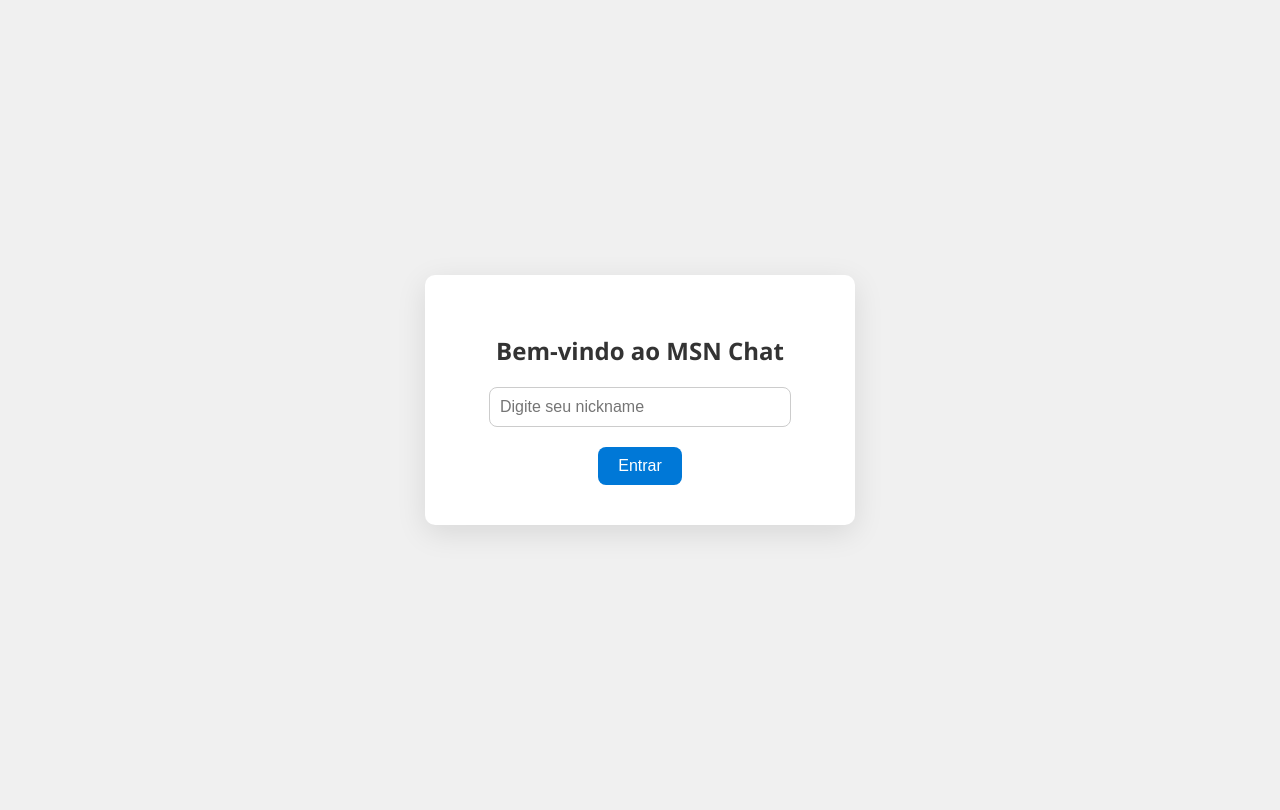
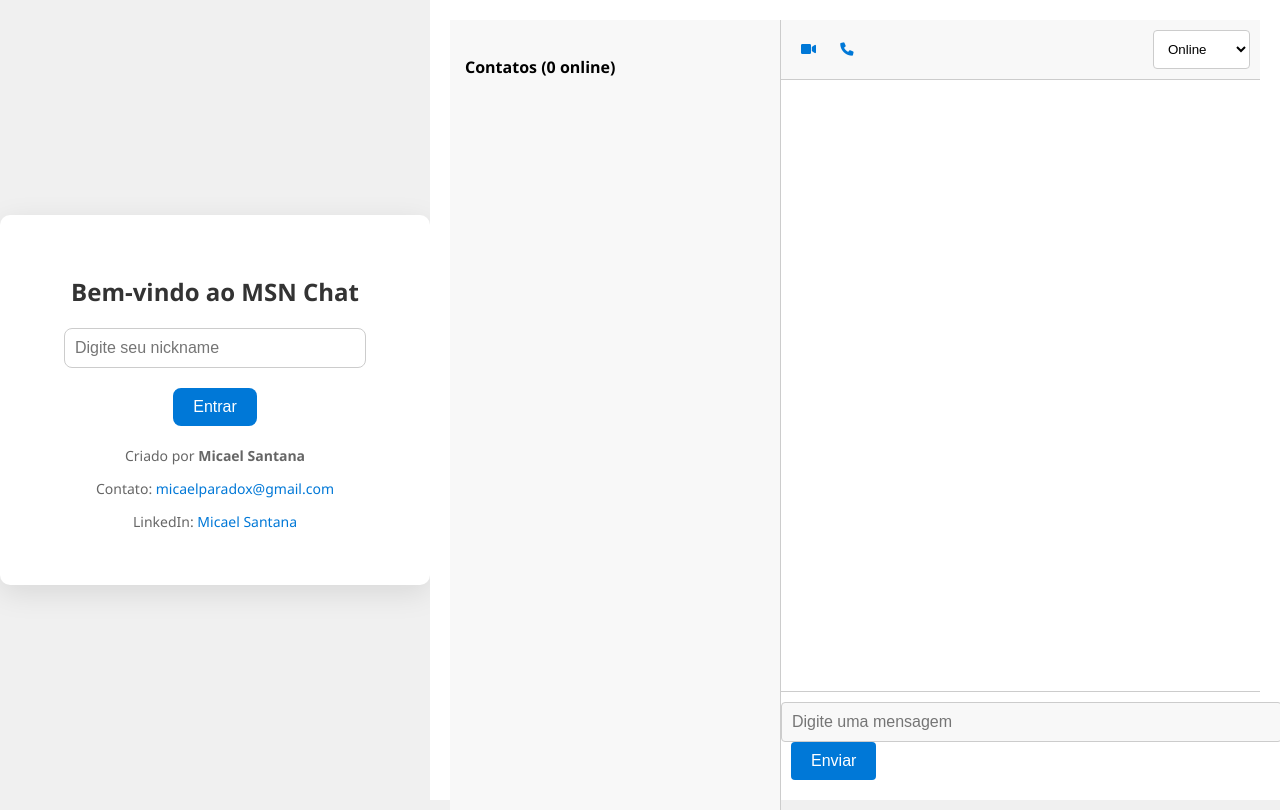
Before and after one commit to micaelparadox/msn-clone, a website: page public/index.html in a window 1280 px wide. Drawn offline with Linux system fonts and the light colour scheme.

Commit message:
final case

```diff
--- a/public/index.html
+++ b/public/index.html
@@ -16,6 +16,13 @@
     <h2>Bem-vindo ao MSN Chat</h2>
     <input type="text" id="nickname-input" placeholder="Digite seu nickname" />
     <button id="login-btn">Entrar</button>
+
+    <!-- Informações do Criador -->
+    <footer id="creator-info">
+      <p>Criado por <strong>Micael Santana</strong></p>
+      <p>Contato: <a href="mailto:micaelparadox@gmail.com">micaelparadox@gmail.com</a></p>
+      <p>LinkedIn: <a href="https://www.linkedin.com/in/micasan/" target="_blank">Micael Santana</a></p>
+    </footer>
   </div>
 
   <!-- Chat Container -->
--- a/public/script.js
+++ b/public/script.js
@@ -22,8 +22,11 @@
     return;
   }
   username = username.toLowerCase();
-  loginContainer.classList.remove('active');
+
+  // Esconder a tela de login e mostrar o chat
+  loginContainer.style.display = 'none';
   chatContainer.classList.add('active');
+
   connectWebSocket();
 });
 
--- a/public/styles.css
+++ b/public/styles.css
@@ -1,4 +1,3 @@
-/* Estilo geral */
 body {
   background: #f0f0f0;
   color: #000000;
@@ -11,7 +10,6 @@
   height: 100vh;
 }
 
-  /* Estilo do container de login */
 #login-container {
   background: #ffffff;
   padding: 40px;
@@ -52,25 +50,44 @@
   background-color: #005bb5;
 }
 
+/* Informações do criador */
+footer#creator-info {
+  margin-top: 20px;
+  font-size: 14px;
+  color: #666;
+}
+
+footer#creator-info a {
+  color: #0078d7;
+  text-decoration: none;
+}
+
+footer#creator-info a:hover {
+  text-decoration: underline;
+}
+
 /* Estilo do container do chat */
 #chat-container {
   display: none;
-    max-width: 800px;
-    margin: 50px auto;
+  flex: 1;
+  width: 100vw;
+  height: 100vh;
   background: #ffffff;
   padding: 20px;
-    border-radius: 8px;
-    box-shadow: 0 0 15px rgba(0, 0, 0, 0.1);
+  box-sizing: border-box;
+  display: flex;
+  flex-direction: row;
+  justify-content: flex-start;
 }
 
 #chat-container.active {
-    display: block;
+  display: flex;
 }
 
 #user-list {
-    width: 200px;
+  width: 300px;
   background-color: #f8f8f8;
-    height: 500px;
+  height: calc(100vh - 40px);
   overflow-y: auto;
   padding: 15px;
   border-right: 1px solid #ccc;
@@ -80,6 +97,7 @@
   flex: 1;
   display: flex;
   flex-direction: column;
+  height: calc(100vh - 40px);
 }
 
 #messages {
```
Also changed, not shown: 1 other file. Lines whose indentation alone changed are shown as unchanged.
